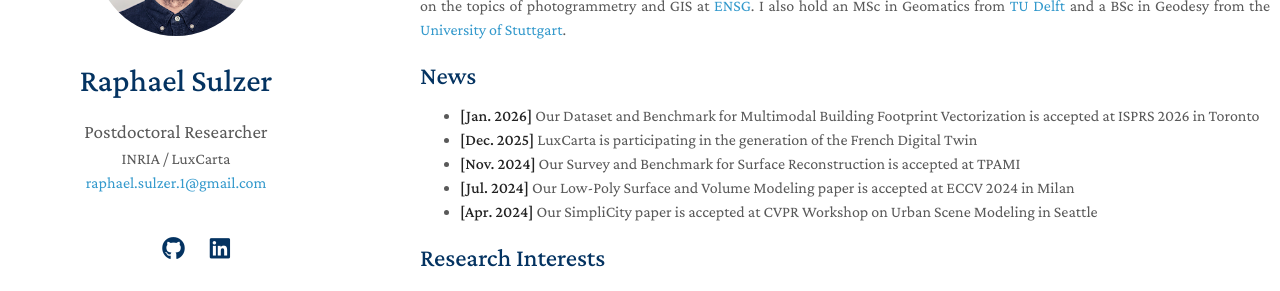
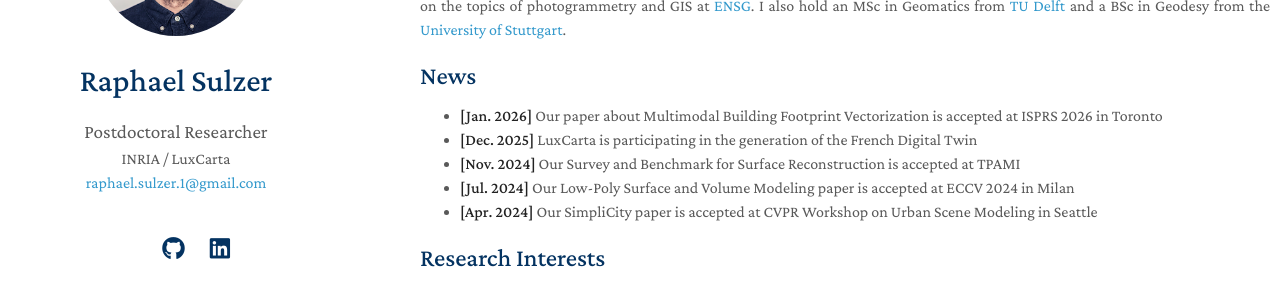
Before and after one commit to raphaelsulzer/raphaelsulzer.github.io, a Jekyll site: the page built from index.md, in a window 1280 px wide and 900 px high. Shown: the part 211-502 px from the top of the window. Built offline with Jekyll 4.4.1, drawn with Linux system fonts in a browser that asks for light colours; nearby versions of some CDN libraries; a style sheet for code colours, icons or effects is not loaded; our own code applies the rules of GitHub Pages for plain Markdown files.

Commit message:
make news shorter

```diff
--- a/index.md
+++ b/index.md
@@ -8,7 +8,7 @@ I am postdoctoral researcher in the <a href="https://team.inria.fr/titane/team/"
 
 ## News
 
-- **[Jan. 2026]** Our Dataset and Benchmark for Multimodal Building Footprint Vectorization is accepted at ISPRS 2026 in Toronto
+- **[Jan. 2026]** Our paper about Multimodal Building Footprint Vectorization is accepted at ISPRS 2026 in Toronto
 - **[Dec. 2025]** LuxCarta is participating in the generation of the French Digital Twin
 - **[Nov. 2024]** Our Survey and Benchmark for Surface Reconstruction is accepted at TPAMI
 - **[Jul. 2024]** Our Low-Poly Surface and Volume Modeling paper is accepted at ECCV 2024 in Milan
```
Also changed, not shown: 1 other file.
